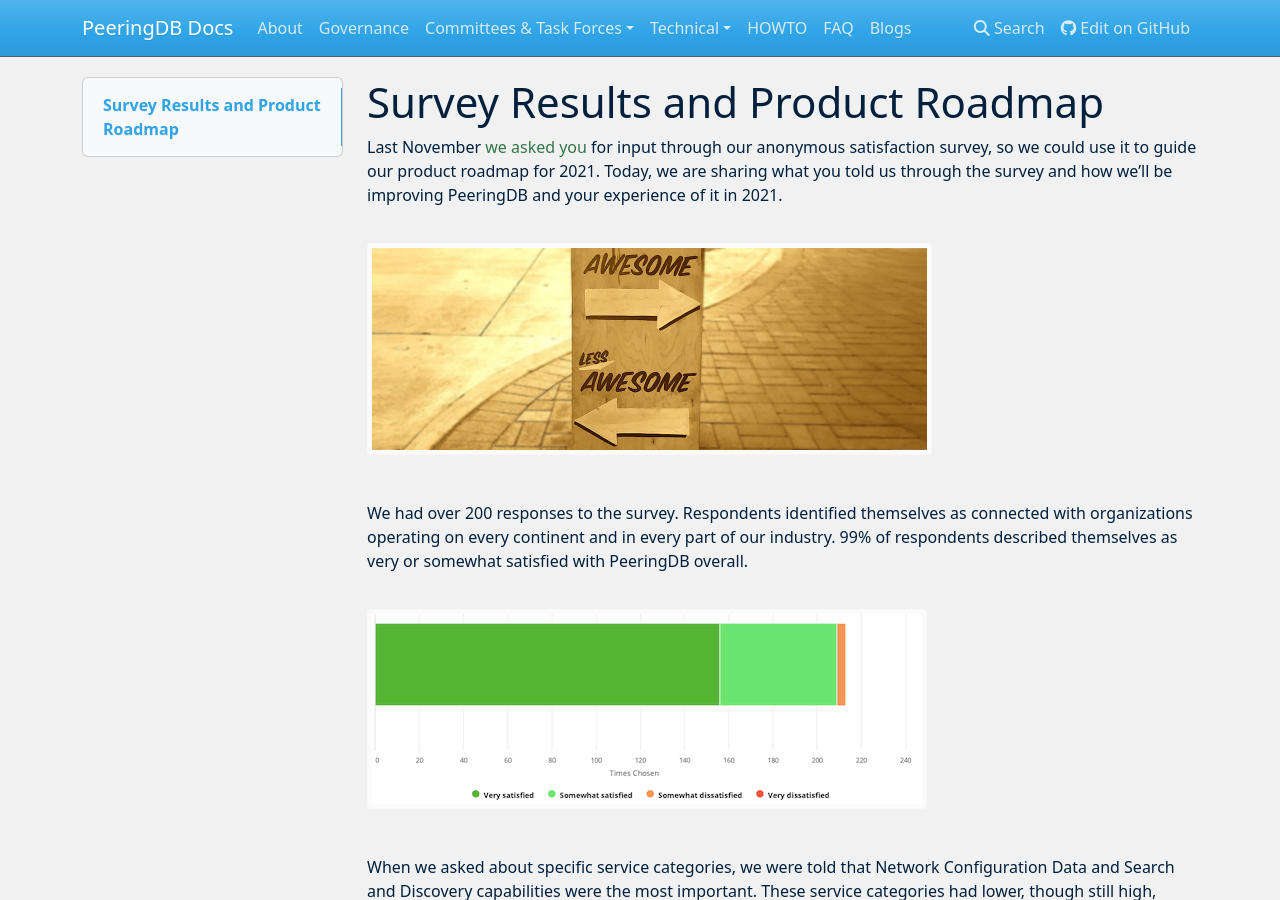
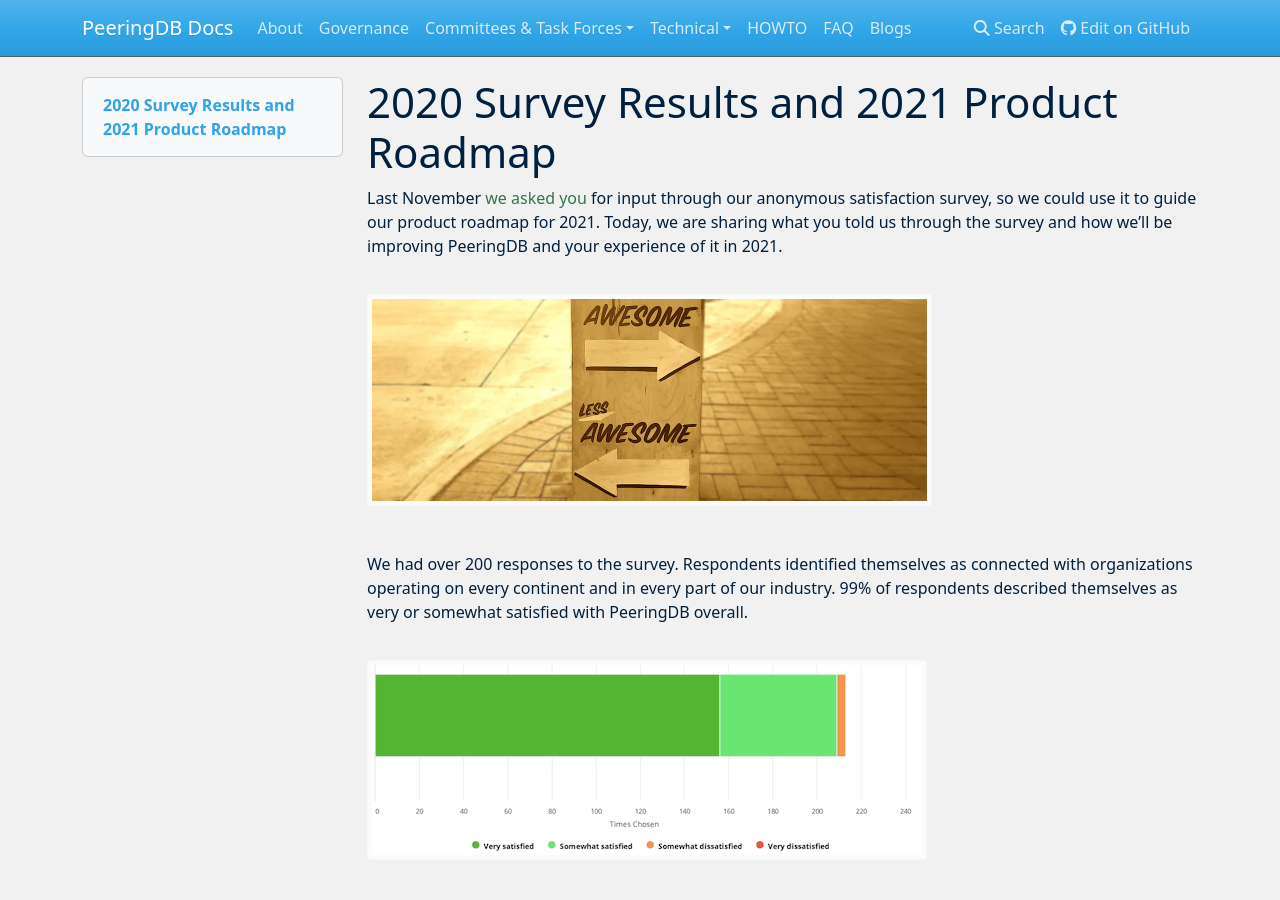
Before and after one commit to peeringdb/docs, an MkDocs documentation site: the page built from docs/blog/peeringdb_2020_survey_2021_roadmap.md, in a window 1280 px wide and 900 px high. Built offline with MkDocs 1.6.1, drawn with Linux system fonts in a browser that asks for light colours; nearby versions of some CDN libraries.

Commit message:
Link new Survey Results and Product Roadmap blog.

```diff
--- a/docs/blog/peeringdb_2020_survey_2021_roadmap.md
+++ b/docs/blog/peeringdb_2020_survey_2021_roadmap.md
@@ -1,4 +1,4 @@
-#Survey Results and Product Roadmap
+#2020 Survey Results and 2021 Product Roadmap
 Last November [we asked you](https://docs.peeringdb.com/blog/peeringdb_2020_satisfaction_survey/) for input through our anonymous satisfaction survey, so we could use it to guide our product roadmap for 2021. Today, we are sharing what you told us through the survey and how we’ll be improving PeeringDB and your experience of it in 2021.
 
 ![[Awesome Arrows by Jon Tyson on Unsplash]](images/awesome_arrows_sign_banner-555x202.png)
--- a/docs/blogs.md
+++ b/docs/blogs.md
@@ -2,7 +2,7 @@
 
 PeeringDB blogs provide deeper insight into the releases and product roadmap.
 
-- [Survey Results and Product Roadmap](blog/peeringdb_2020_survey_2021_roadmap.md) - March 9, 2021
+- [2020 Survey Results and 2021 Product Roadmap](blog/peeringdb_2020_survey_2021_roadmap.md) - March 9, 2021
 - [Contributing Code to PeeringDB Just Got Easier](blog/contributing_code.md) - December 7, 2020
 - [PeeringDB Release v2.24.0](blog/peeringdb_release_v2.24.0.md) - November 12, 2020
 - [PeeringDB 2020 Satisfaction Survey](blog/peeringdb_2020_satisfaction_survey.md) - November 2, 2020
```
